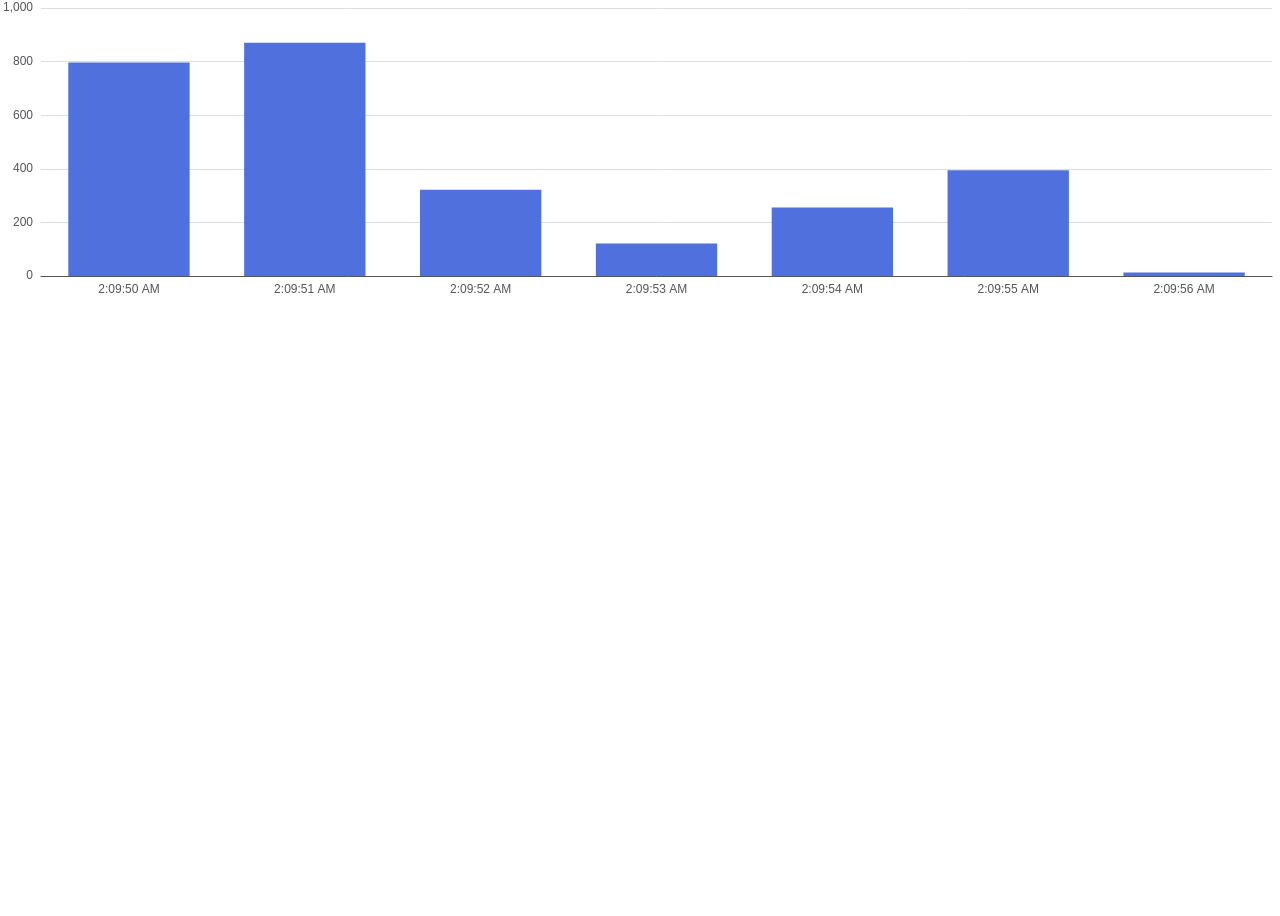
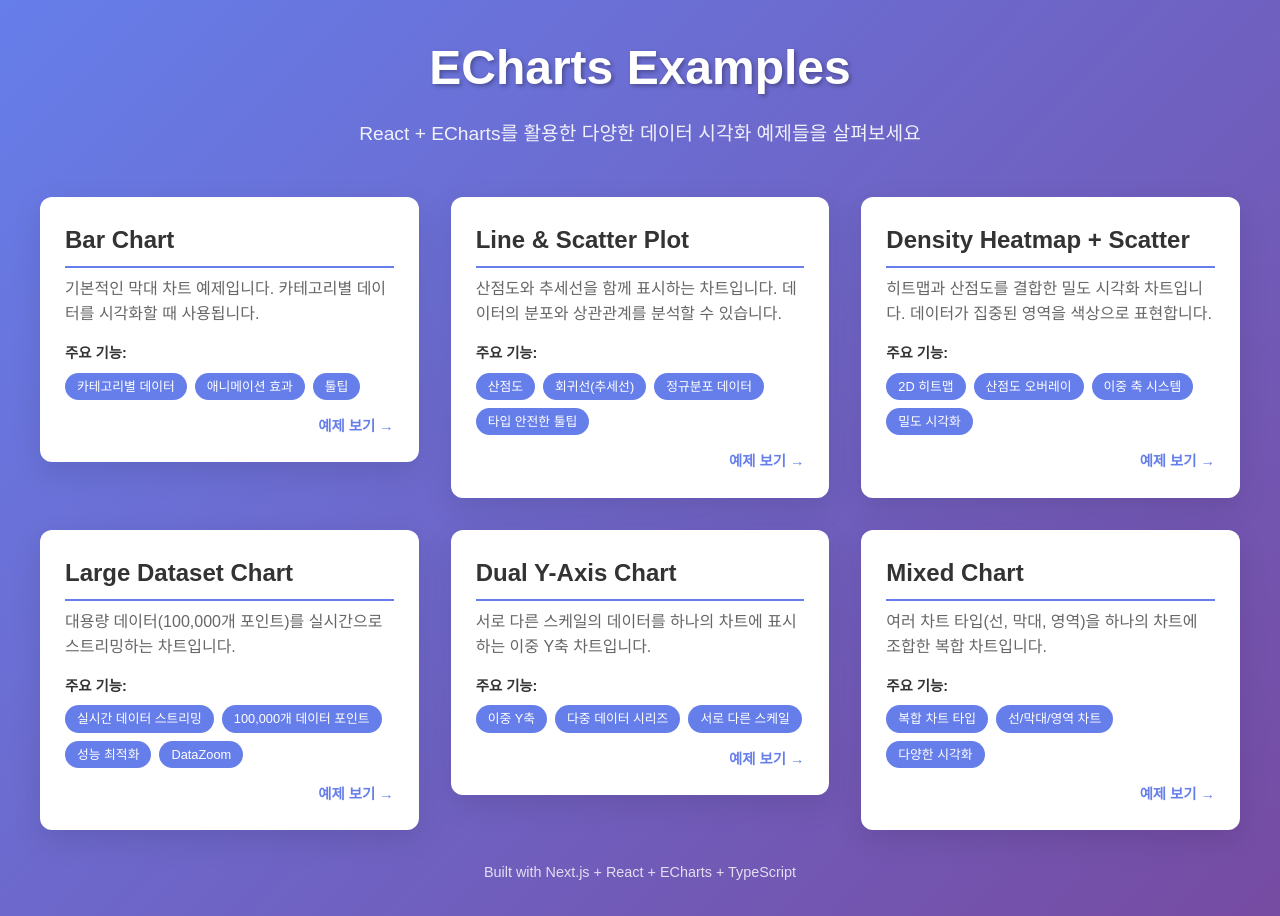
Before and after one commit to ayden94/test_for_echarts, a Next.js app: page / in a window 1280 px wide. Before the commit the page ends 800 px from the top, so only its background shows below. Built offline with nearby package versions, Linux system fonts and the light colour scheme.

Commit message:
feat: add bar chart page and update index with chart examples

```diff
--- /dev/null
+++ b/src/pages/bar-chart.tsx
@@ -0,0 +1,63 @@
+import ReactECharts, { EChartsOption } from 'echarts-for-react';
+import { useEffect, useState } from 'react';
+
+const initialOptions = {
+  grid: { top: 8, right: 8, bottom: 24, left: 36 },
+  xAxis: {
+    type: 'category',
+    data: ['Mon', 'Tue', 'Wed', 'Thu', 'Fri', 'Sat', 'Sun'],
+  },
+  yAxis: {
+    type: 'value',
+  },
+  series: [
+    {
+      data: [820, 932, 901, 934, 1290, 1330, 1320],
+      type: 'bar',
+      smooth: true,
+    },
+  ],
+  tooltip: {
+    trigger: 'axis',
+  },
+} satisfies EChartsOption;
+
+export default function Home() {
+  const [options, setOptions] = useState(initialOptions);
+
+  useEffect(() => {
+    const interval = setInterval(() => {
+      setOptions((prevOptions) => {
+        const newXAxisData = [...prevOptions.xAxis.data];
+        const newSeriesData = [...prevOptions.series[0].data];
+
+        // Remove the first data point
+        newXAxisData.shift();
+        newSeriesData.shift();
+
+        // Add a new data point
+        const now = new Date();
+        newXAxisData.push(now.toLocaleTimeString().replace(/^\D*/, ''));
+        newSeriesData.push(Math.round(Math.random() * 1000));
+
+        return {
+          ...prevOptions,
+          xAxis: {
+            ...prevOptions.xAxis,
+            data: newXAxisData,
+          },
+          series: [
+            {
+              ...prevOptions.series[0],
+              data: newSeriesData,
+            },
+          ],
+        };
+      });
+    }, 1000); // 1 second
+
+    return () => clearInterval(interval);
+  }, []);
+
+  return <ReactECharts option={options} />;
+}
--- a/src/pages/index.tsx
+++ b/src/pages/index.tsx
@@ -1,63 +1,224 @@
-import ReactECharts, { EChartsOption } from 'echarts-for-react';
-import { useEffect, useState } from 'react';
+import Link from 'next/link';
+import { useState } from 'react';
 
-const initialOptions = {
-  grid: { top: 8, right: 8, bottom: 24, left: 36 },
-  xAxis: {
-    type: 'category',
-    data: ['Mon', 'Tue', 'Wed', 'Thu', 'Fri', 'Sat', 'Sun'],
+const chartPages = [
+  {
+    path: '/bar-chart',
+    title: 'Bar Chart',
+    description:
+      '기본적인 막대 차트 예제입니다. 카테고리별 데이터를 시각화할 때 사용됩니다.',
+    features: ['카테고리별 데이터', '애니메이션 효과', '툴팁'],
   },
-  yAxis: {
-    type: 'value',
+  {
+    path: '/line-scatter',
+    title: 'Line & Scatter Plot',
+    description:
+      '산점도와 추세선을 함께 표시하는 차트입니다. 데이터의 분포와 상관관계를 분석할 수 있습니다.',
+    features: [
+      '산점도',
+      '회귀선(추세선)',
+      '정규분포 데이터',
+      '타입 안전한 툴팁',
+    ],
   },
-  series: [
-    {
-      data: [820, 932, 901, 934, 1290, 1330, 1320],
-      type: 'bar',
-      smooth: true,
-    },
-  ],
-  tooltip: {
-    trigger: 'axis',
+  {
+    path: '/den-scatter',
+    title: 'Density Heatmap + Scatter',
+    description:
+      '히트맵과 산점도를 결합한 밀도 시각화 차트입니다. 데이터가 집중된 영역을 색상으로 표현합니다.',
+    features: ['2D 히트맵', '산점도 오버레이', '이중 축 시스템', '밀도 시각화'],
   },
-} satisfies EChartsOption;
+  {
+    path: '/large-chart',
+    title: 'Large Dataset Chart',
+    description:
+      '대용량 데이터(100,000개 포인트)를 실시간으로 스트리밍하는 차트입니다.',
+    features: [
+      '실시간 데이터 스트리밍',
+      '100,000개 데이터 포인트',
+      '성능 최적화',
+      'DataZoom',
+    ],
+  },
+  {
+    path: '/dual-y-axis-chart',
+    title: 'Dual Y-Axis Chart',
+    description:
+      '서로 다른 스케일의 데이터를 하나의 차트에 표시하는 이중 Y축 차트입니다.',
+    features: ['이중 Y축', '다중 데이터 시리즈', '서로 다른 스케일'],
+  },
+  {
+    path: '/mixed-chart',
+    title: 'Mixed Chart',
+    description:
+      '여러 차트 타입(선, 막대, 영역)을 하나의 차트에 조합한 복합 차트입니다.',
+    features: ['복합 차트 타입', '선/막대/영역 차트', '다양한 시각화'],
+  },
+];
 
-export default function Home() {
-  const [options, setOptions] = useState(initialOptions);
+export default function HomePage() {
+  const [hoveredCard, setHoveredCard] = useState<number | null>(null);
 
-  useEffect(() => {
-    const interval = setInterval(() => {
-      setOptions((prevOptions) => {
-        const newXAxisData = [...prevOptions.xAxis.data];
-        const newSeriesData = [...prevOptions.series[0].data];
+  return (
+    <div
+      style={{
+        minHeight: '100vh',
+        background: 'linear-gradient(135deg, #667eea 0%, #764ba2 100%)',
+        padding: '2rem',
+      }}
+    >
+      <div style={{ maxWidth: '1200px', margin: '0 auto' }}>
+        {/* Header */}
+        <div
+          style={{
+            textAlign: 'center',
+            marginBottom: '3rem',
+            color: 'white',
+          }}
+        >
+          <h1
+            style={{
+              fontSize: '3rem',
+              fontWeight: 'bold',
+              marginBottom: '1rem',
+              textShadow: '2px 2px 4px rgba(0,0,0,0.3)',
+            }}
+          >
+            ECharts Examples
+          </h1>
+          <p
+            style={{
+              fontSize: '1.2rem',
+              opacity: 0.9,
+              maxWidth: '600px',
+              margin: '0 auto',
+            }}
+          >
+            React + ECharts를 활용한 다양한 데이터 시각화 예제들을 살펴보세요
+          </p>
+        </div>
 
-        // Remove the first data point
-        newXAxisData.shift();
-        newSeriesData.shift();
+        {/* Chart Cards Grid */}
+        <div
+          style={{
+            display: 'grid',
+            gridTemplateColumns: 'repeat(auto-fit, minmax(350px, 1fr))',
+            gap: '2rem',
+            marginBottom: '2rem',
+          }}
+        >
+          {chartPages.map((chart, index) => (
+            <Link
+              key={chart.path}
+              href={chart.path}
+              style={{ textDecoration: 'none' }}
+            >
+              <div
+                style={{
+                  background: 'white',
+                  borderRadius: '12px',
+                  padding: '1.5rem',
+                  boxShadow:
+                    hoveredCard === index
+                      ? '0 20px 40px rgba(0,0,0,0.2)'
+                      : '0 10px 30px rgba(0,0,0,0.1)',
+                  transform:
+                    hoveredCard === index
+                      ? 'translateY(-5px)'
+                      : 'translateY(0)',
+                  transition: 'all 0.3s ease',
+                  cursor: 'pointer',
+                  border: '1px solid rgba(255,255,255,0.2)',
+                }}
+                onMouseEnter={() => setHoveredCard(index)}
+                onMouseLeave={() => setHoveredCard(null)}
+              >
+                <h3
+                  style={{
+                    fontSize: '1.5rem',
+                    fontWeight: 'bold',
+                    marginBottom: '0.5rem',
+                    color: '#333',
+                    borderBottom: '2px solid #667eea',
+                    paddingBottom: '0.5rem',
+                  }}
+                >
+                  {chart.title}
+                </h3>
 
-        // Add a new data point
-        const now = new Date();
-        newXAxisData.push(now.toLocaleTimeString().replace(/^\D*/, ''));
-        newSeriesData.push(Math.round(Math.random() * 1000));
+                <p
+                  style={{
+                    color: '#666',
+                    marginBottom: '1rem',
+                    lineHeight: '1.6',
+                  }}
+                >
+                  {chart.description}
+                </p>
 
-        return {
-          ...prevOptions,
-          xAxis: {
-            ...prevOptions.xAxis,
-            data: newXAxisData,
-          },
-          series: [
-            {
-              ...prevOptions.series[0],
-              data: newSeriesData,
-            },
-          ],
-        };
-      });
-    }, 1000); // 1 second
+                <div style={{ marginBottom: '1rem' }}>
+                  <h4
+                    style={{
+                      fontSize: '0.9rem',
+                      fontWeight: 'bold',
+                      color: '#333',
+                      marginBottom: '0.5rem',
+                    }}
+                  >
+                    주요 기능:
+                  </h4>
+                  <div
+                    style={{
+                      display: 'flex',
+                      flexWrap: 'wrap',
+                      gap: '0.5rem',
+                    }}
+                  >
+                    {chart.features.map((feature, idx) => (
+                      <span
+                        key={idx}
+                        style={{
+                          background: '#667eea',
+                          color: 'white',
+                          padding: '0.25rem 0.75rem',
+                          borderRadius: '20px',
+                          fontSize: '0.8rem',
+                          fontWeight: '500',
+                        }}
+                      >
+                        {feature}
+                      </span>
+                    ))}
+                  </div>
+                </div>
 
-    return () => clearInterval(interval);
-  }, []);
+                <div
+                  style={{
+                    textAlign: 'right',
+                    color: '#667eea',
+                    fontWeight: 'bold',
+                    fontSize: '0.9rem',
+                  }}
+                >
+                  예제 보기 →
+                </div>
+              </div>
+            </Link>
+          ))}
+        </div>
 
-  return <ReactECharts option={options} />;
+        {/* Footer */}
+        <div
+          style={{
+            textAlign: 'center',
+            color: 'white',
+            opacity: 0.8,
+            fontSize: '0.9rem',
+          }}
+        >
+          <p>Built with Next.js + React + ECharts + TypeScript</p>
+        </div>
+      </div>
+    </div>
+  );
 }
```
